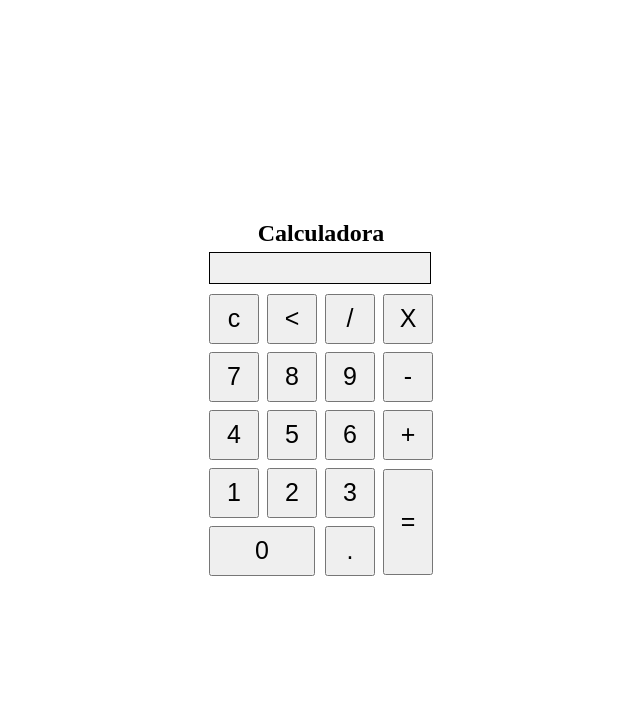
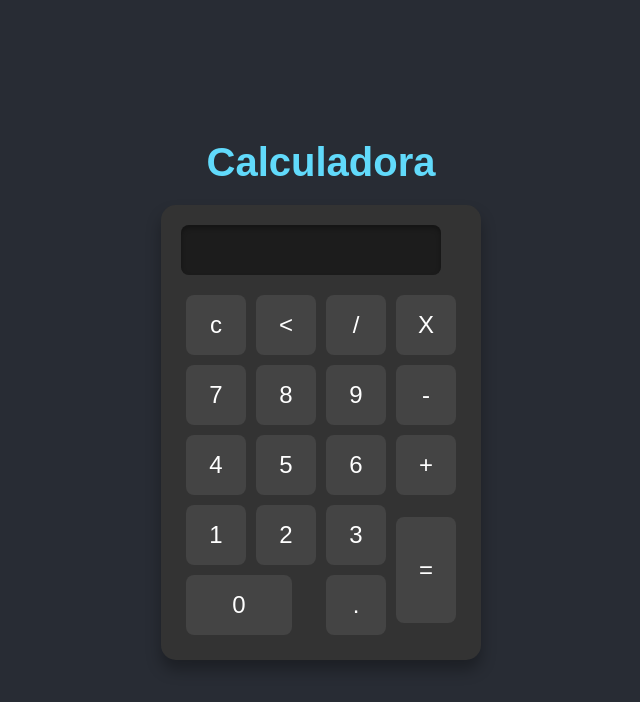
Before and after one commit to MatheusLMMARCILIO/Calculadora, a plain HTML site: page index.html in a window 1280 px wide. Shown: the whole page, without its empty margins (319-959 px from the left). Drawn offline with Linux system fonts and the light colour scheme.

Commit message:
25/08/2024 13h08

```diff
--- a/style.css
+++ b/style.css
@@ -1,6 +1,14 @@
-*{
+* {
     margin: 0;
     padding: 0;
+    box-sizing: border-box;
+    font-family: 'Arial', sans-serif;
+}
+
+body {
+    background-color: #282c34;
+    color: #fff;
+    font-size: 18px;
 }
 
 .fundo {
@@ -12,30 +20,58 @@
     flex-direction: column;
 }
 
+h1 {
+    margin-bottom: 20px;
+    font-size: 2.5rem;
+    color: #61dafb;
+}
+
+.calculadora {
+    background-color: #333;
+    padding: 20px;
+    border-radius: 15px;
+    box-shadow: 0 10px 15px rgba(0, 0, 0, 0.3);
+}
 
 .calculadora button {
-width: 50px;
-height: 50px;
-font-size: 25px;
-cursor: pointer;
-margin: 3px;
+    width: 60px;
+    height: 60px;
+    font-size: 1.5rem;
+    cursor: pointer;
+    margin: 5px;
+    border: none;
+    border-radius: 8px;
+    background-color: #444;
+    color: #fff;
+    transition: background-color 0.3s, transform 0.1s;
 }
 
-.calculadora button:hover{
-    background-color: gray;
-    border: 1px solid gray;
-
+.calculadora button:hover {
+    background-color: #61dafb;
+    transform: scale(1.05);
 }
 
-.resultado  {
-    width: 210px;
-    height: 30px;
-    margin: 5px;
-    background-color: #f0f0f0;
+.calculadora button:active {
+    transform: scale(1);
+}
+
+.resultado {
+    width: 260px;
+    height: 50px;
+    margin-bottom: 15px;
+    background-color: #1c1c1c;
     text-align: right;
-    border: 1px solid black;
-    display: flex;
-    align-items: center;
-    justify-content: flex-end;
-    padding-right: 10px;
+    border-radius: 8px;
+    padding: 10px;
+    font-size: 1.5rem;
+    color: #61dafb;
+    box-shadow: inset 0 3px 5px rgba(0, 0, 0, 0.3);
 }
+
+table {
+    border-spacing: 0;
+}
+
+td {
+    padding: 0;
+}
```
